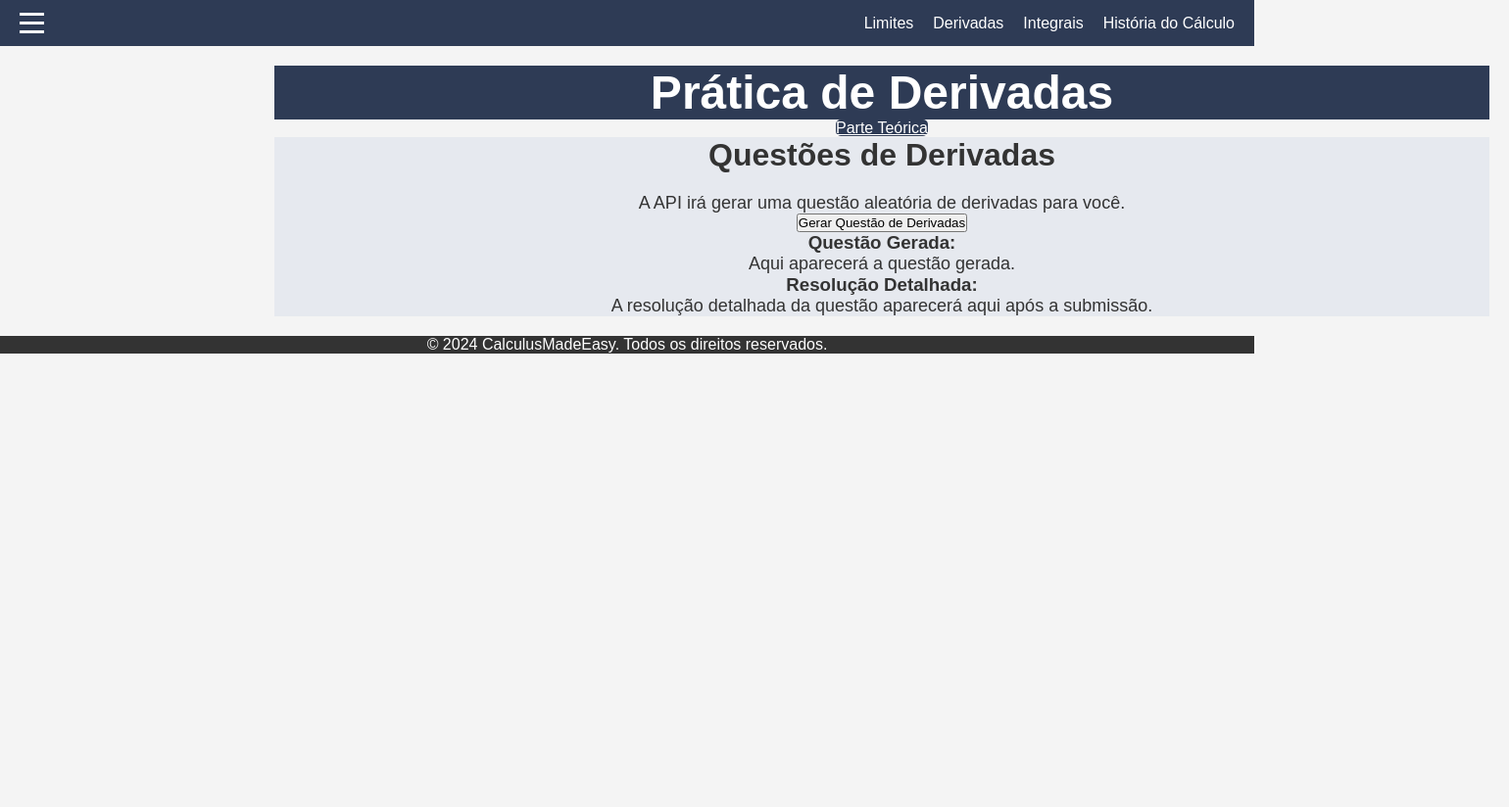
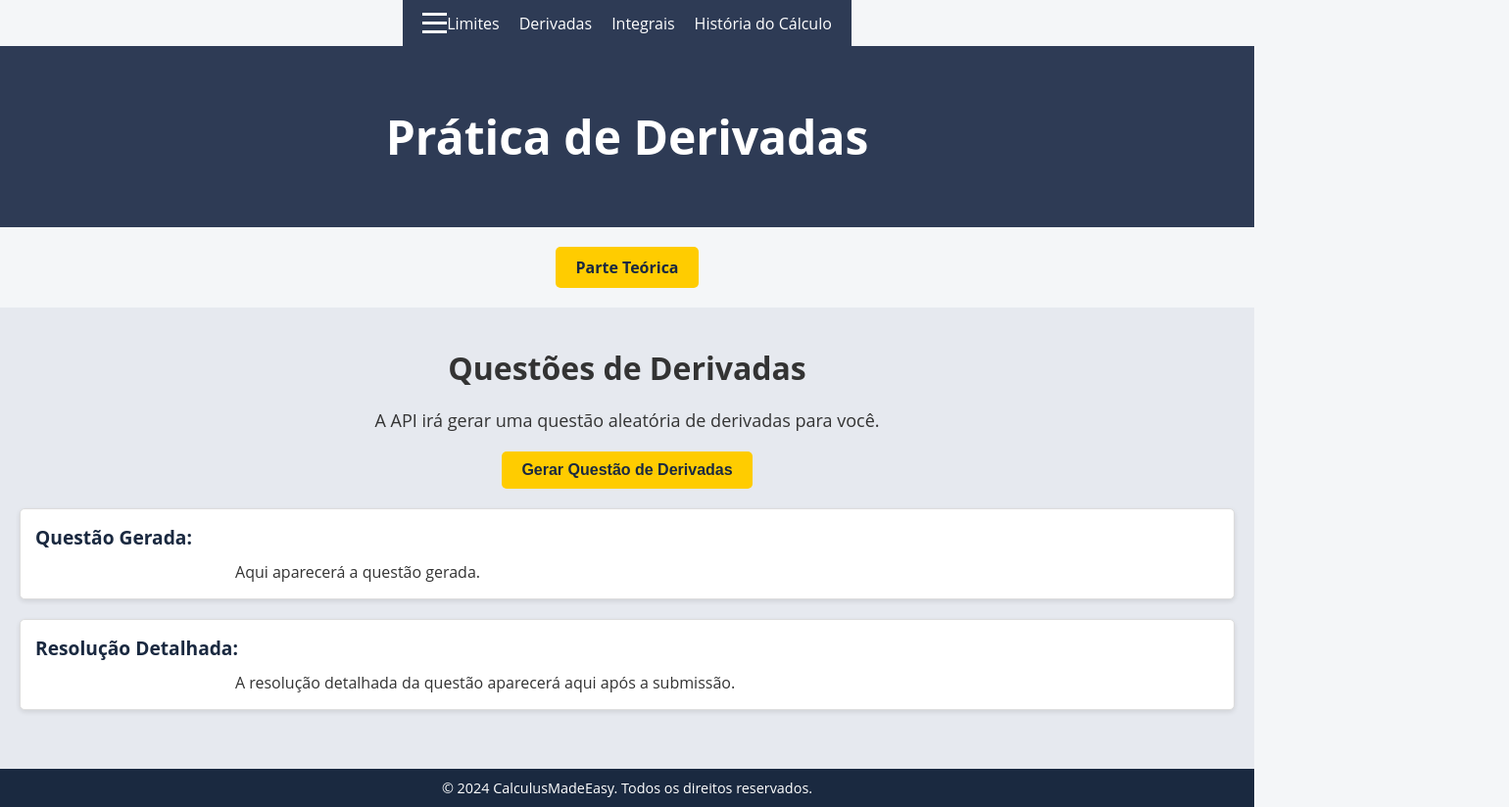
Before and after one commit to henriquestevan/Projeto-Integrador-PI, a website: page public/PraticaDerivada.html in a window 1280 px wide. Shown: the whole page at 98% size, 1540 px wide, since content can reach past the window. Before the commit the page ends 800 px from the top, so only its background shows below. Drawn offline with nearby package versions, Linux system fonts and the light colour scheme; some packages are replaced by stand-ins of ours.

Commit message:
css praticas

```diff
--- a/public/PraticaDerivada.html
+++ b/public/PraticaDerivada.html
@@ -9,7 +9,7 @@
     src="https://cdnjs.cloudflare.com/ajax/libs/mathjax/2.7.7/MathJax.js?config=TeX-MML-AM_CHTML">
     </script>
 </head>
-<body class="page-theory">
+<body class="page-practice">
     <header>
         <nav class="navbar">
             <div class="menu-toggle" id="mobile-menu">
@@ -57,7 +57,7 @@
         </section>
     </main>
 
-    <footer>
+    <footer class="page-practice">
         <p>&copy; 2024 CalculusMadeEasy. Todos os direitos reservados.</p>
     </footer>
 
--- a/public/styles.css
+++ b/public/styles.css
@@ -480,3 +480,151 @@ footer {
 }
 
 }
+/* Estilos aplicados apenas às páginas práticas */
+body.page-practice {
+    margin: 0;
+    padding: 0;
+    font-family: 'Open Sans', Arial, sans-serif;
+    background-color: #f4f6f8;
+    display: flex;
+    flex-direction: column;
+    min-height: 100vh;
+    align-items: center;
+    justify-content: flex-start;
+}
+
+/* Banner */
+.banner-practice {
+    background-color: #1a2940;
+    color: white;
+    text-align: center;
+    padding: 30px 0;
+    border-radius: 8px;
+    width: 100%;
+    max-width: 900px;
+    margin: 0 auto 20px;
+    box-shadow: 0 2px 5px rgba(0, 0, 0, 0.1);
+}
+
+.banner-practice h1 {
+    margin: 0;
+    font-size: 2.5rem;
+    font-weight: bold;
+}
+
+/* Botão Parte Teórica */
+.content-switch {
+    text-align: center;
+    margin: 20px 0;
+}
+
+.switch-button {
+    background-color: #ffcc00;
+    color: #1a2940;
+    text-decoration: none;
+    padding: 10px 20px;
+    border-radius: 5px;
+    font-weight: bold;
+    transition: background-color 0.3s ease;
+    display: inline-block;
+}
+
+.switch-button:hover {
+    background-color: #e6b800;
+}
+
+/* Área principal */
+main.page-practice {
+    flex: 1;
+    display: flex;
+    flex-direction: column;
+    align-items: center;
+    justify-content: center;
+    width: 100%;
+    max-width: 800px;
+    padding: 20px;
+    box-sizing: border-box;
+}
+
+.intro-section-practice {
+    text-align: center;
+    background-color: #ffffff;
+    border-radius: 8px;
+    box-shadow: 0 2px 5px rgba(0, 0, 0, 0.1);
+    margin: 20px auto;
+    padding: 20px;
+    width: 100%;
+    box-sizing: border-box;
+}
+
+.intro-section-practice h2 {
+    font-size: 1.8rem;
+    color: #1a2940;
+    margin-bottom: 20px;
+}
+
+.intro-section-practice p {
+    font-size: 1rem;
+    margin-bottom: 15px;
+    line-height: 1.6;
+}
+
+/* Botão para gerar questões */
+button#generate-question {
+    background-color: #ffcc00;
+    color: #1a2940;
+    border: none;
+    padding: 10px 20px;
+    font-size: 1rem;
+    font-weight: bold;
+    border-radius: 5px;
+    cursor: pointer;
+    transition: background-color 0.3s ease;
+    display: inline-block;
+    margin-top: 20px;
+}
+
+button#generate-question:hover {
+    background-color: #e6b800;
+}
+
+/* Seções de Questão e Resolução */
+#question-section, #api-response-section {
+    background-color: #ffffff;
+    margin: 20px auto;
+    padding: 15px;
+    border-radius: 5px;
+    border: 1px solid #ddd;
+    box-shadow: 0 2px 5px rgba(0, 0, 0, 0.1);
+    width: 100%;
+    box-sizing: border-box;
+    text-align: left;
+}
+
+#question-section h3, #api-response-section h3 {
+    font-size: 1.2rem;
+    color: #1a2940;
+    margin-bottom: 10px;
+}
+
+#question-section p, #api-response-section p {
+    font-size: 1rem;
+    color: #333;
+    line-height: 1.5;
+}
+
+/* Rodapé */
+footer.page-practice {
+    background-color: #1a2940;
+    color: white;
+    text-align: center;
+    padding: 10px 20px;
+    font-size: 0.9rem;
+    margin-top: auto;
+    width: 100%;
+    box-sizing: border-box;
+}
+
+footer.page-practice p {
+    margin: 0;
+}
```
Also changed, not shown: public/PraticaIntegral.html (+2 -2 lines), public/PraticaLimite.html (+2 -2 lines).
